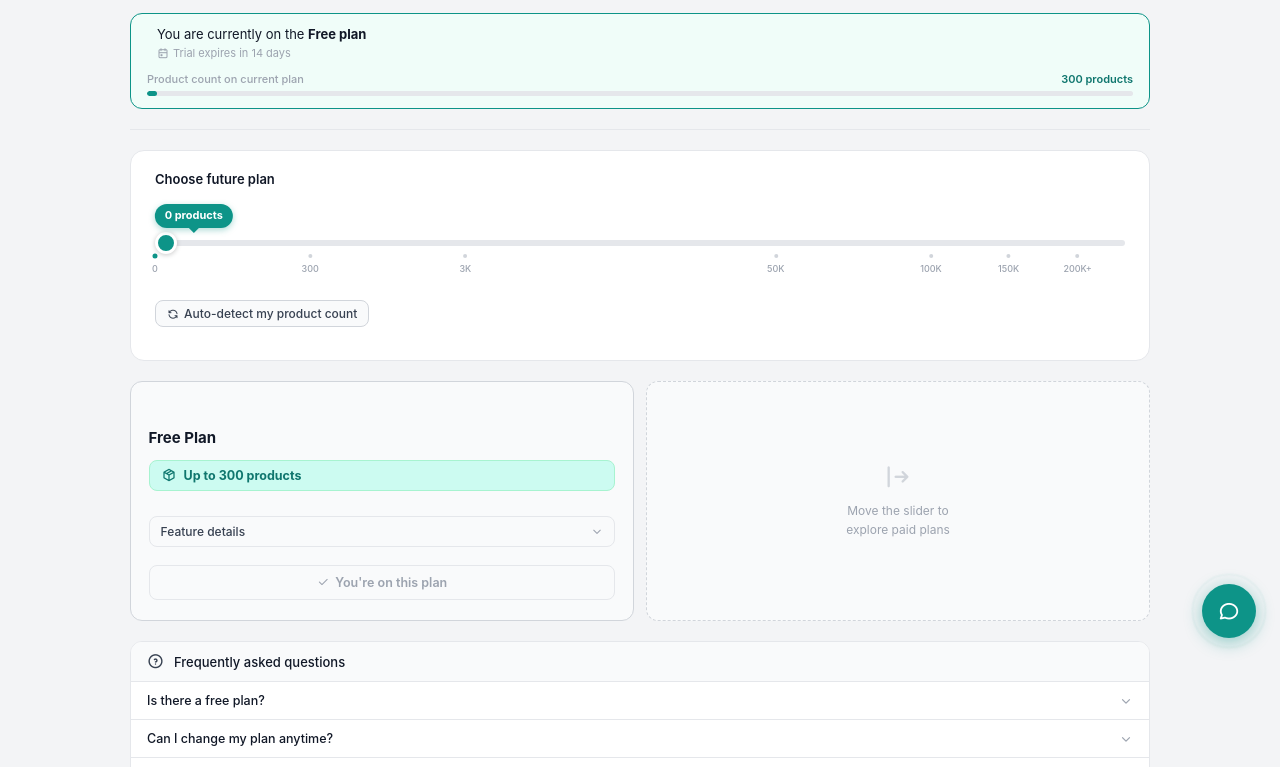
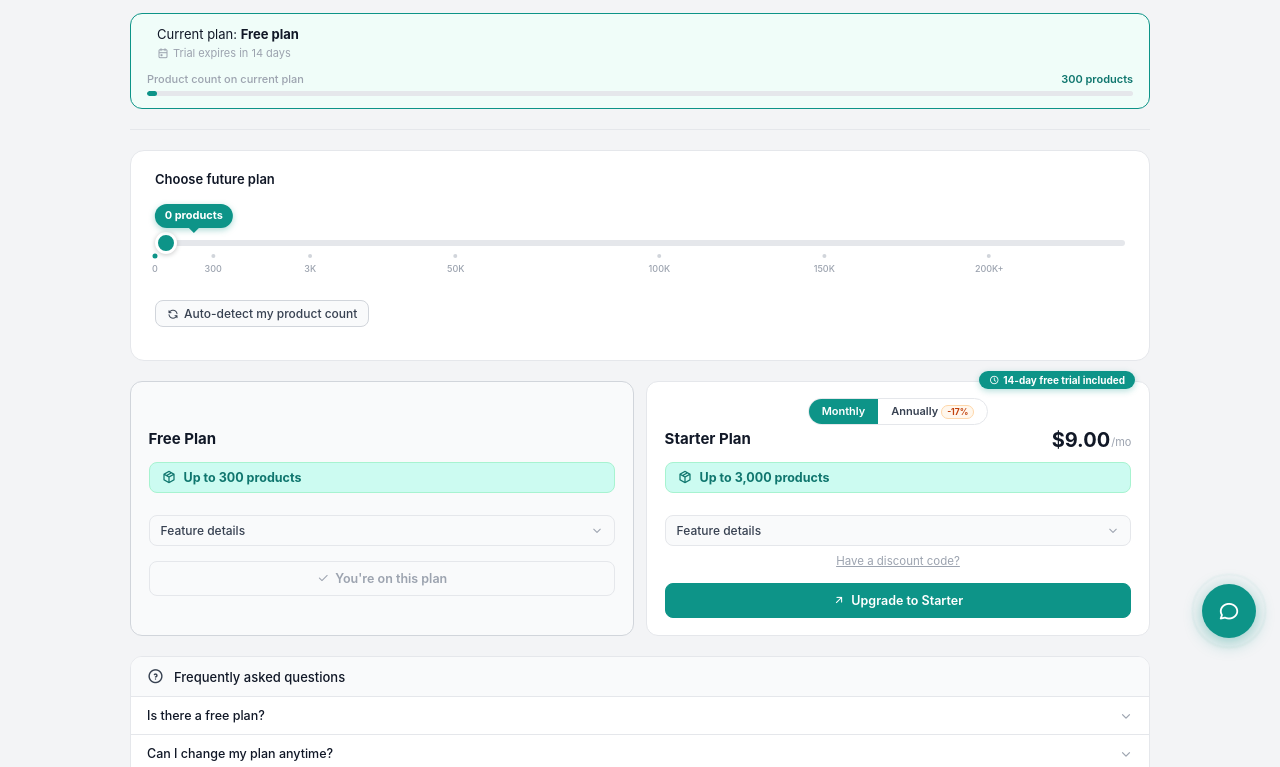
Before and after one commit to Flintverse/Pricing, a plain HTML site: page index.html in a window 1280 px wide. Shown: the part 138-905 px from the top of the page. Drawn offline with Linux system fonts and the light colour scheme.

Commit message:
Update index.html

```diff
--- a/index.html
+++ b/index.html
@@ -62,7 +62,7 @@ input[type=range]::-moz-range-thumb{width:22px;height:22px;border-radius:50%;bac
 .ms-circle{width:8px;height:8px;border-radius:50%;background:var(--bdr2);border:2px solid var(--s2);transition:background .2s,transform .2s}
 .ms-circle.lit{background:var(--teal);transform:scale(1.25)}
 .ms-lbl{font-size:9px;color:var(--muted);white-space:nowrap;font-weight:500;text-align:center}
-.milestones .ms-dot:last-child{transform:translateX(-80%)}
+.milestones .ms-dot:last-child{transform:translateX(-50%)}
 
 
 /* -- DUAL PLAN CARDS (CSS subgrid for cross-card alignment) -- */
@@ -94,7 +94,7 @@ input[type=range]::-moz-range-thumb{width:22px;height:22px;border-radius:50%;bac
 .pc-name-wrap{display:flex;flex-direction:column;gap:5px}
 .pc-plan-pill{display:inline-flex;align-items:center;font-size:10px;font-weight:600;padding:2px 9px;border-radius:999px;width:fit-content}
 .pill-popular{background:var(--teal-lt);color:var(--teal-dk);border:1px solid #a7f3d0}
-.pill-large{background:#eff6ff;color:#1d4ed8;border:1px solid #bfdbfe}
+.pill-large{background:Ư#eff6ff;color:#1d4ed8;border:1px solid #bfdbfe}
 .pill-massive{background:#fff7ed;color:#c2410c;border:1px solid #fed7aa}
 .pill-custom{background:#fdf4ff;color:#86198f;border:1px solid #f0abfc}
 .pc-badge{font-size:10px;font-weight:500;padding:2px 7px;border-radius:999px}
@@ -238,7 +238,7 @@ input[type=range]::-moz-range-thumb{width:22px;height:22px;border-radius:50%;bac
 /* -- STORE MARKER -- */
 .store-tick{position:absolute;top:calc(36px - 5px);width:2.5px;height:28px;background:#f59e0b;border-radius:2px;pointer-events:none;z-index:6;transform:translateX(-50%);display:none}
 .store-lbl-row{position:relative;height:16px;margin-top:5px}
-.store-tick-lbl{position:absolute;top:0;font-size:9px;font-weight:700;color:#b45309;white-space:nowrap;pointer-events:none;z-index:6;transform:translateX(-50%)}
+.store-tick-lbl{position:absolute;top:0;font-size:11px;font-weight:700;color:#b45309;white-space:nowrap;pointer-events:none;z-index:6;transform:translateX(-50%)}
 
 /* -- TOTAL BREAKDOWN -- */
 .total-toggle{background:none;border:none;cursor:pointer;padding:0 3px;color:var(--muted);font-family:var(--font);vertical-align:middle;line-height:1}
@@ -378,7 +378,7 @@ input[type=range]::-moz-range-thumb{width:22px;height:22px;border-radius:50%;bac
   </div>
 
   <h1 class="pg-title">Pricing</h1>
-  <p class="pg-sub">Choose a plan and features that fits your store.</p>
+  <p class="pg-sub">Manage your pricing plan. Read more guidelines <strong><u>here</u></strong></p>
 
   <!-- CURRENT PLAN BANNER -->
   <div class="cur-banner">
@@ -386,7 +386,7 @@ input[type=range]::-moz-range-thumb{width:22px;height:22px;border-radius:50%;bac
       <div class="cur-banner-left">
         <i class="ti ti-circle-check-filled"></i>
         <div>
-          <div class="cur-banner-plan">You are currently on the <strong id="cb-plan-name">Free plan</strong></div>
+          <div class="cur-banner-plan">Current plan: <strong id="cb-plan-name">Free plan</strong></div>
           <div class="cur-banner-expiry" id="cb-plan-expiry">
             <i class="ti ti-calendar-event"></i>
             <span id="cb-expiry-txt">Trial expires in 14 days</span>
@@ -636,28 +636,29 @@ const PLAN_COUNT_RANGES = {
 
 const ANCHORS = [
   { pos:  0, count:      0 },
-  { pos:  8, count:    100 },
-  { pos: 16, count:    300 },
-  { pos: 24, count:   1000 },
-  { pos: 32, count:   3000 },
-  { pos: 44, count:  10000 },
-  { pos: 56, count:  30000 },
-  { pos: 64, count:  50000 },
-  { pos: 72, count:  75000 },
-  { pos: 80, count: 100000 },
-  { pos: 88, count: 150000 },
-  { pos: 96, count: 200000 },
+  { pos:  3, count:    100 },
+  { pos:  6, count:    300 },
+  { pos: 11, count:   1000 },
+  { pos: 16, count:   3000 },
+  { pos: 23, count:  10000 },
+  { pos: 31, count:  50000 },
+  { pos: 41, count:  75000 },
+  { pos: 52, count: 100000 },
+  { pos: 60, count: 125000 },
+  { pos: 69, count: 150000 },
+  { pos: 77, count: 175000 },
+  { pos: 86, count: 200000 },
   { pos:100, count: 250000 },
 ];
 
 const MILESTONE_DOTS = [
   { pos:  0, label:'0'     },
-  { pos: 16, label:'300'   },
-  { pos: 32, label:'3K'    },
-  { pos: 64, label:'50K'   },
-  { pos: 80, label:'100K'  },
-  { pos: 88, label:'150K'  },
-  { pos: 96, label:'200K+' },
+  { pos:  6, label:'300'   },
+  { pos: 16, label:'3K'    },
+  { pos: 31, label:'50K'   },
+  { pos: 52, label:'100K'  },
+  { pos: 69, label:'150K'  },
+  { pos: 86, label:'200K+' },
 ];
 
 const PLANS = {
@@ -945,22 +946,14 @@ function renderFreeCard(){
 }
 
 function renderSelCard(){
-  if(selPlan==='free'){
-    return `
-      <div class="plan-card empty-card">
-        <div style="text-align:center;color:var(--muted);padding:1rem">
-          <i class="ti ti-arrow-bar-right" style="font-size:28px;display:block;margin-bottom:10px;color:var(--bdr2)"></i>
-          <div style="font-size:12px;line-height:1.6">Move the slider to<br>explore paid plans</div>
-        </div>
-      </div>`;
-  }
-
-  const p=PLANS[selPlan];
-  const isQuote=selPlan==='enterprise';
+  const displayPlan=selPlan==='free'?'starter':selPlan;
+
+  const p=PLANS[displayPlan];
+  const isQuote=displayPlan==='enterprise';
   const isAnn=billingMode==='annual'&&!isQuote;
-  const isCurrent=selPlan===USER_PLAN;
+  const isCurrent=displayPlan===USER_PLAN;
   const curIdx=PLAN_ORDER.indexOf(USER_PLAN);
-  const selIdx=PLAN_ORDER.indexOf(selPlan);
+  const selIdx=PLAN_ORDER.indexOf(displayPlan);
   const isUp=selIdx>curIdx;
   const isOpen=cardFeatsOpen.sel;
 
@@ -968,7 +961,7 @@ function renderSelCard(){
   const extraClass=isAnn&&!isQuote?' annual-card':'';
   const showDiscount=!isQuote&&!isCurrent&&!isBillSwitch;
   const discountLink=showDiscount
-    ?`<button class="card-discount-link" onclick="openDiscountModal('${selPlan}')">Have a discount code?</button>`
+    ?`<button class="card-discount-link" onclick="openDiscountModal('${displayPlan}')">Have a discount code?</button>`
     :'';
 
   const pill='';
@@ -993,7 +986,7 @@ function renderSelCard(){
     priceHTML=`<div class="pc-price-main">$${p.price.toFixed(2)}<span class="pc-price-unit">/mo</span></div>`;
   }
 
-  const featItems=(PLAN_FEATURES_SHORT[selPlan]||[]).map(f=>
+  const featItems=(PLAN_FEATURES_SHORT[displayPlan]||[]).map(f=>
     `<div class="feat-collapse-item"><i class="ti ti-check"></i>${f}</div>`).join('');
 
   const limitLine=isQuote
@@ -1009,9 +1002,9 @@ function renderSelCard(){
   } else if(isCurrent){
     cta=`<button class="card-cta noop" disabled><i class="ti ti-check"></i> You're on this plan</button>`;
   } else if(isUp){
-    cta=`<button class="card-cta upgrade" onclick="openPlanModal('${selPlan}')"><i class="ti ti-arrow-up-right"></i> Upgrade to ${p.name}</button>`;
+    cta=`<button class="card-cta upgrade" onclick="openPlanModal('${displayPlan}')"><i class="ti ti-arrow-up-right"></i> Upgrade to ${p.name}</button>`;
   } else {
-    cta=`<button class="card-cta downgrade" onclick="openPlanModal('${selPlan}')"><i class="ti ti-arrow-down-right"></i> Downgrade to ${p.name}</button>`;
+    cta=`<button class="card-cta downgrade" onclick="openPlanModal('${displayPlan}')"><i class="ti ti-arrow-down-right"></i> Downgrade to ${p.name}</button>`;
   }
 
   return `
```
